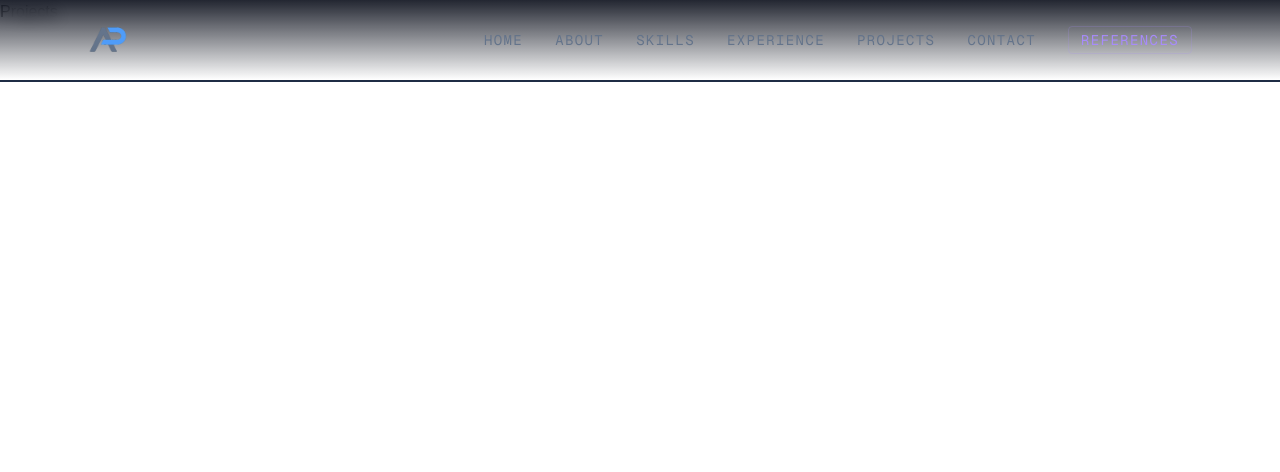
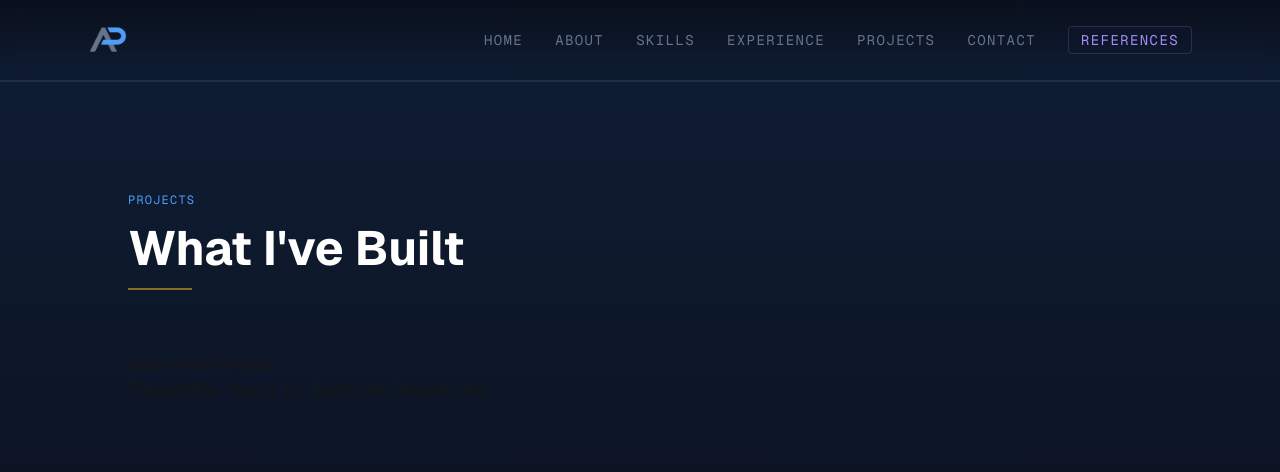
Before and after one commit to Jamisu/action-point, a Next.js app: page /projects in a window 1280 px wide. Shown: the top 472 px of the page. Built offline with nearby package versions, Linux system fonts and the light colour scheme.

Commit message:
Project page sceleton

```diff
--- a/src/app/projects/page.tsx
+++ b/src/app/projects/page.tsx
@@ -1,6 +1,35 @@
-import Projects from '@/sections/Projects'
+'use client'
+
+import { useData } from '@/contexts/DataContext'
+import { Project } from '@/types/types'
 
 export default function ProjectsPage() {
-  // return <Projects />
-  return <div>Projects</div>
+  const { projects } = useData()
+
+  return (
+    <main className="bg-[#0a0e1a] min-h-screen">
+      <section
+        id="projects"
+        className="min-h-screen flex flex-col justify-start px-6 pb-24 bg-gradient-to-b from-[#0f1e35] to-[#0a0e1a]"
+        style={{ paddingTop: 'clamp(120px, 15vw, 220px)' }}
+      >
+        <div className="max-w-5xl mx-auto w-full flex flex-col gap-16">
+
+          <div className="flex flex-col gap-4">
+            <p className="font-mono text-xs uppercase tracking-widest text-[#4f9cf9]">Projects</p>
+            <h2 className="font-sans text-4xl md:text-5xl font-bold text-white">What I've Built</h2>
+            <div className="w-16 h-0.5 bg-[#fbbf24] opacity-50" />
+          </div>
+          {
+            projects.map((project, index) => (
+              <div key={index}>
+                <h3>{project.title}</h3>
+                <p>{project.shortDesc}</p>
+              </div>
+            ))
+          }
+        </div>
+      </section>
+    </main>
+  )
 }
--- a/src/contexts/DataContext.tsx
+++ b/src/contexts/DataContext.tsx
@@ -24,7 +24,6 @@ export function DataProvider({ children }: { children: React.ReactNode }) {
   const [error, setError] = useState<string | null>(null)
 
   useEffect(() => {
-
       fetchData()
         .then(data => {
           setJobs(data.jobs)
```
